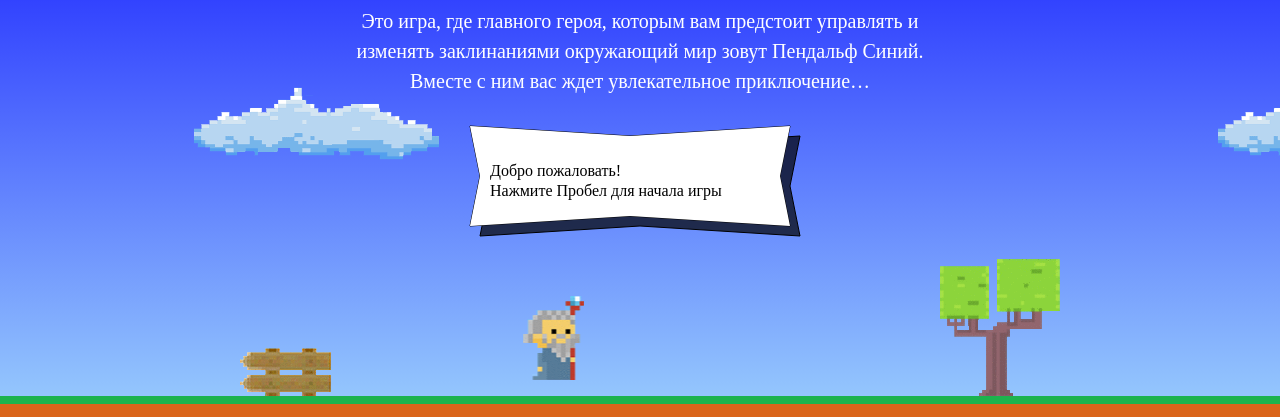
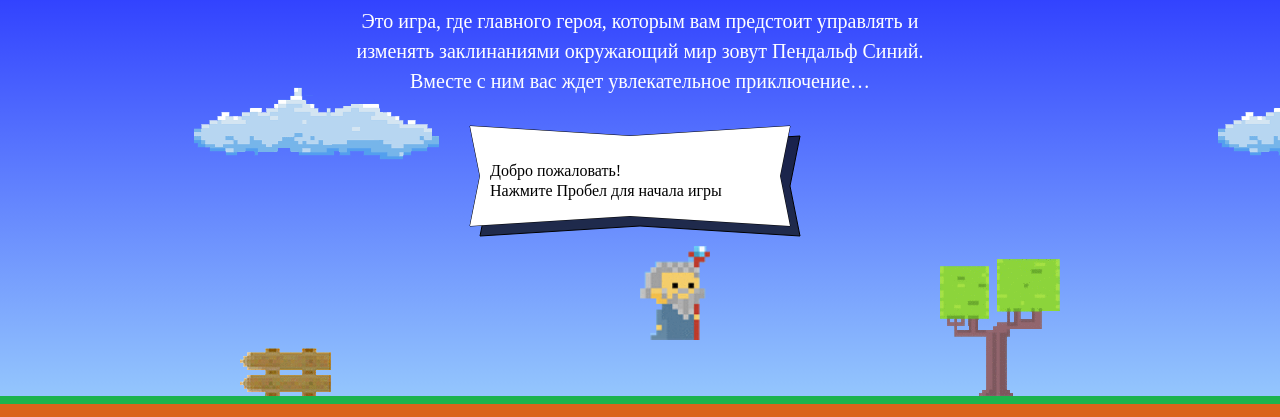
Before and after one commit to lekhakharlampiev/953411-code-and-magick-18, a website: page index.html in a window 1280 px wide. Shown: the part 203-620 px from the top of the page. Drawn offline with Linux system fonts and the light colour scheme; a web font is replaced by a local one.

Commit message:
Учебный проект: начинаем программировать

```diff
--- a/index.html
+++ b/index.html
@@ -180,7 +180,23 @@
     <p class="setup-similar-label">Петр Петров</p>
   </div>
 </template>
-
+<script>
+    var fireballSize = 22;
+    var getFireballSpeed = function(left) {
+        return left === true ? 5 : 2;
+    };
+    var wizardSpeed = 3;
+    var wizardWidth = 70;
+    var getWizardHeight = function() {
+        return wizardWidth * 1.337;
+    };
+    var getWizardX = function(width) {
+        return width / 2;
+    };
+    var getWizardY = function(height) {
+        return height / 2;
+    };
+</script>
 <script src="js/game.js"></script>
 
 </body>
```
